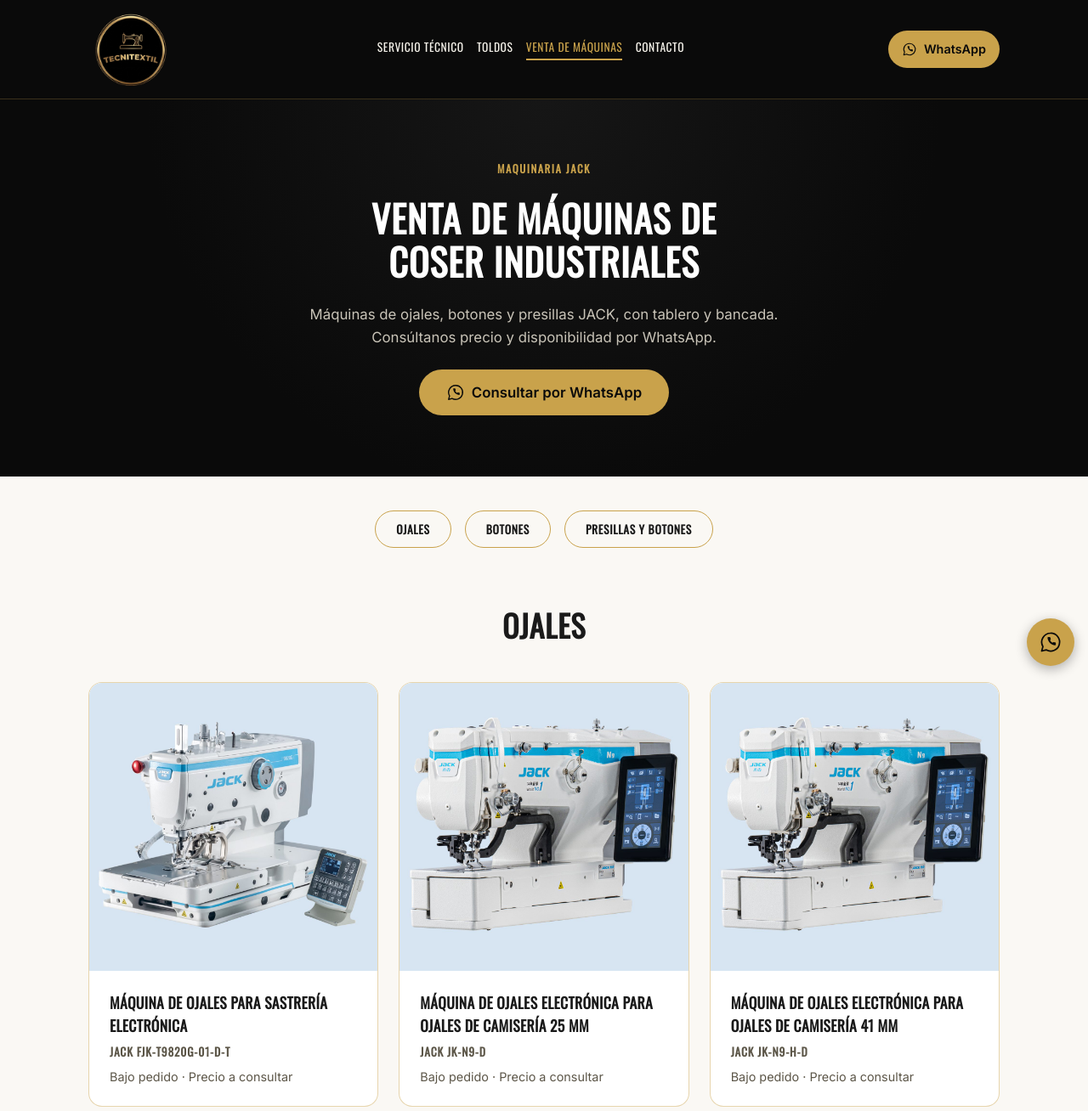
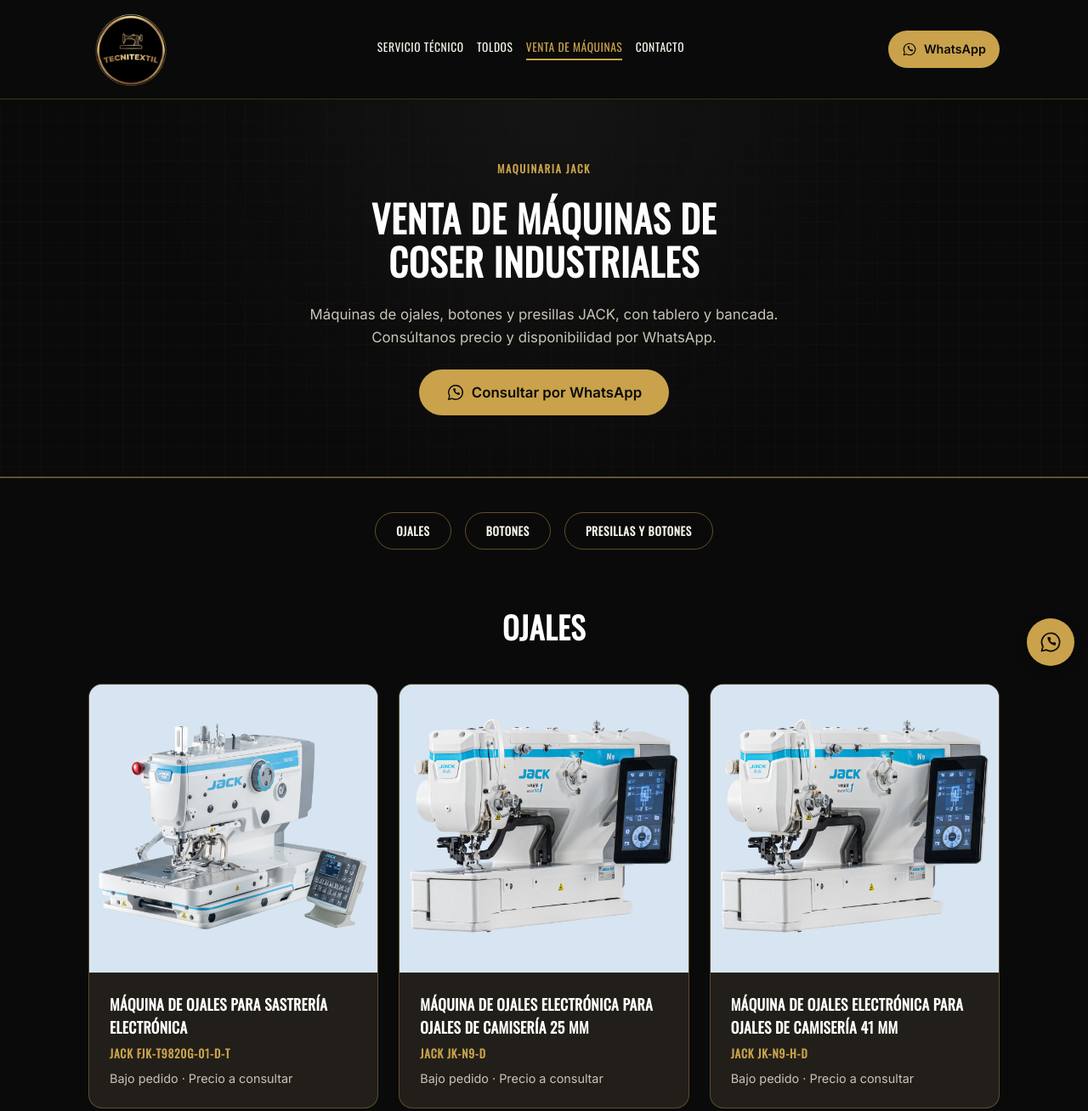
Before and after one commit to SMarinC/Tecnitextil, an Astro site: page /maquinas in a window 1280 px wide. Shown: the top 1308 px of the page at 85% size. Built offline with nearby package versions, Linux system fonts and the light colour scheme; Astro itself is replaced by a stand-in of ours; a web font is replaced by a local one.

Commit message:
style: dark workshop backgrounds across the site, gold grid on every page header and a product showcase for machine photos

```diff
--- a/src/components/Hero/Hero.module.css
+++ b/src/components/Hero/Hero.module.css
@@ -1,5 +1,15 @@
 .hero {
-  background: radial-gradient(circle at 50% 0%, var(--color-black-soft) 0%, var(--color-black) 60%);
+  /* Gold grid signature: the radial gradient sits on top of the grid texture, both
+     on the black base. Three layers means three background-size entries below. */
+  background:
+    radial-gradient(
+      circle at 50% 0%,
+      color-mix(in srgb, var(--color-black-soft) 85%, transparent) 0%,
+      color-mix(in srgb, var(--color-black) 60%, transparent) 60%
+    ),
+    var(--texture-grid), var(--color-black);
+  background-size: auto, var(--texture-grid-size), var(--texture-grid-size);
+  border-bottom: 2px solid color-mix(in srgb, var(--color-gold) 45%, transparent);
   color: var(--color-text-on-dark);
   padding: clamp(3rem, 8vw, 6rem) var(--space-md);
 }
--- a/src/components/MachineCard/MachineCard.module.css
+++ b/src/components/MachineCard/MachineCard.module.css
@@ -2,8 +2,8 @@
   position: relative;
   display: flex;
   flex-direction: column;
-  background: var(--color-white);
-  border: 1px solid color-mix(in srgb, var(--color-gold) 45%, transparent);
+  background: var(--color-black-elevated);
+  border: 1px solid color-mix(in srgb, var(--color-gold) 35%, transparent);
   border-radius: var(--radius-md);
   overflow: hidden;
 }
@@ -17,7 +17,8 @@
   height: auto;
   aspect-ratio: 1;
   object-fit: contain;
-  background: var(--color-white);
+  /* Matches the JACK photos' own baked-in background so the edge disappears. */
+  background: var(--color-showcase);
 }
 
 .body {
@@ -29,6 +30,7 @@
 
 .title {
   font-size: 1.1rem;
+  color: var(--color-white);
 }
 
 .link {
@@ -49,10 +51,10 @@
   text-transform: uppercase;
   letter-spacing: 0.06em;
   font-size: 0.85rem;
-  color: var(--color-text-secondary);
+  color: var(--color-gold);
 }
 
 .meta {
   font-size: 0.9rem;
-  color: var(--color-text-secondary);
+  color: var(--color-text-on-dark-secondary);
 }
--- a/src/components/MachineDetail/MachineDetail.module.css
+++ b/src/components/MachineDetail/MachineDetail.module.css
@@ -1,5 +1,6 @@
 .detail {
-  background: var(--color-cream);
+  background: var(--color-black);
+  color: var(--color-text-on-dark);
 }
 
 .inner {
@@ -20,12 +21,26 @@
   margin: 0;
   padding: 0;
   font-size: 0.9rem;
-  color: var(--color-text-secondary);
+  /* The current page (plain text, no link) reads at this secondary tone. */
+  color: var(--color-text-on-dark-secondary);
 }
 
 .crumbs li + li::before {
   content: '›';
   margin: 0 var(--space-xs);
+}
+
+.crumbs a {
+  color: var(--color-gold-light);
+}
+
+.crumbs a:hover {
+  color: var(--color-gold);
+}
+
+.crumbs a:focus-visible {
+  outline: 2px solid var(--color-gold);
+  outline-offset: 2px;
 }
 
 .layout {
@@ -64,6 +79,7 @@
   font-size: clamp(1.75rem, 5vw, 2.75rem);
   line-height: 1.15;
   text-wrap: balance;
+  color: var(--color-white);
 }
 
 .model {
@@ -71,7 +87,7 @@
   font-weight: 600;
   text-transform: uppercase;
   letter-spacing: 0.06em;
-  color: var(--color-text-secondary);
+  color: var(--color-gold);
 }
 
 .facts {
@@ -88,6 +104,7 @@
 
 .facts dt {
   font-weight: 700;
+  color: var(--color-white);
 }
 
 .facts dt::after {
@@ -96,14 +113,17 @@
 
 .facts dd {
   margin: 0;
+  color: var(--color-text-on-dark);
 }
 
 .includes {
-  color: var(--color-text-secondary);
+  color: var(--color-text-on-dark-secondary);
 }
 
 .description {
-  max-width: 70ch;
+  max-width: 65ch;
+  font-size: 1rem;
+  line-height: 1.6;
   margin-bottom: var(--space-xl);
 }
 
@@ -118,6 +138,7 @@
 .heading {
   font-size: calc(var(--font-size-section-title) * 0.8);
   margin-bottom: var(--space-md);
+  color: var(--color-white);
 }
 
 .specs {
@@ -134,16 +155,23 @@
 .spec dt {
   width: 40%;
   font-weight: 600;
+  color: var(--color-white);
 }
 
 .spec dd {
   margin: 0;
+  color: var(--color-text-on-dark);
 }
 
 .notes {
   display: grid;
   grid-template-columns: 1fr;
   gap: var(--space-lg);
+  /* "Qué incluye" and "Garantía" read as one panel, one tone lighter than the
+     page background. */
+  background: var(--color-black-soft);
+  padding: var(--space-md);
+  border-radius: var(--radius-md);
 }
 
 @media (min-width: 768px) {
--- a/src/components/MachineGroups/MachineGroups.module.css
+++ b/src/components/MachineGroups/MachineGroups.module.css
@@ -1,5 +1,9 @@
 .catalog {
-  background: var(--color-cream);
+  background: var(--color-black);
+  /* Clips the alternating band's 100vw bleed (below) to this element's own
+     width, so it never adds horizontal scroll to the page (100vw includes the
+     scrollbar's width in some browsers, which would otherwise overflow). */
+  overflow-x: hidden;
 }
 
 .jumpNav {
@@ -15,9 +19,9 @@
   align-items: center;
   min-height: 44px;
   padding: 0 var(--space-md);
-  border: 1px solid var(--color-gold);
+  border: 1px solid color-mix(in srgb, var(--color-gold) 45%, transparent);
   border-radius: var(--radius-full);
-  color: var(--color-text-primary);
+  color: var(--color-text-on-dark);
   text-decoration: none;
   font-family: var(--font-heading);
   font-weight: 600;
@@ -26,12 +30,40 @@
   font-size: 0.85rem;
 }
 
-.jumpLink:hover {
+.jumpLink:hover,
+.jumpLink:focus-visible {
+  border-color: var(--color-gold);
   background: var(--color-gold);
+  color: var(--color-black);
+}
+
+.jumpLink:focus-visible {
+  outline: 2px solid var(--color-gold-light);
+  outline-offset: 2px;
 }
 
 .group {
   composes: container from '../../styles/container.module.css';
+  /* Full-bleed alternating band: the container above caps the width and centers
+     it, so a background on .group itself would not reach the viewport edges.
+     A pseudo-element sized to 100vw and re-centered gives the band edge-to-edge
+     without adding a wrapper element in the markup. z-index: 0 makes .group its
+     own stacking context, so the pseudo-element's negative z-index stays local
+     and does not sink below .catalog's own background. */
+  position: relative;
+  z-index: 0;
+}
+
+.group:nth-of-type(even)::before {
+  content: '';
+  position: absolute;
+  top: 0;
+  bottom: 0;
+  left: 50%;
+  width: 100vw;
+  transform: translateX(-50%);
+  background: var(--color-black-soft);
+  z-index: -1;
 }
 
 .heading {
@@ -39,6 +71,7 @@
   text-align: center;
   margin-bottom: var(--space-lg);
   text-wrap: balance;
+  color: var(--color-white);
 }
 
 .list {
--- a/src/components/PageHero/PageHero.module.css
+++ b/src/components/PageHero/PageHero.module.css
@@ -1,5 +1,15 @@
 .hero {
-  background: radial-gradient(circle at 50% 0%, var(--color-black-soft) 0%, var(--color-black) 60%);
+  /* Gold grid signature: the radial gradient sits on top of the grid texture, both
+     on the black base. Three image layers means three background-size entries below. */
+  background:
+    radial-gradient(
+      circle at 50% 0%,
+      color-mix(in srgb, var(--color-black-soft) 85%, transparent) 0%,
+      color-mix(in srgb, var(--color-black) 60%, transparent) 60%
+    ),
+    var(--texture-grid), var(--color-black);
+  background-size: auto, var(--texture-grid-size), var(--texture-grid-size);
+  border-bottom: 2px solid color-mix(in srgb, var(--color-gold) 45%, transparent);
   color: var(--color-text-on-dark);
   padding: clamp(2.5rem, 6vw, 4.5rem) var(--space-md);
 }
--- a/src/components/SectionCards/SectionCards.module.css
+++ b/src/components/SectionCards/SectionCards.module.css
@@ -1,6 +1,6 @@
 .section {
-  background: var(--color-cream);
-  color: var(--color-text-primary);
+  background: var(--color-black-soft);
+  color: var(--color-white);
 }
 
 .inner {
@@ -28,8 +28,8 @@
   flex-direction: column;
   gap: var(--space-sm);
   padding: var(--space-lg) var(--space-md);
-  background: var(--color-white);
-  border: 1px solid color-mix(in srgb, var(--color-gold) 45%, transparent);
+  background: var(--color-black-elevated);
+  border: 1px solid color-mix(in srgb, var(--color-gold) 35%, transparent);
   border-radius: var(--radius-md);
 }
 
@@ -39,6 +39,7 @@
 
 .cardTitle {
   font-size: 1.35rem;
+  color: var(--color-white);
 }
 
 .cardLink {
@@ -55,7 +56,7 @@
 }
 
 .cardDescription {
-  color: var(--color-text-secondary);
+  color: var(--color-text-on-dark-secondary);
 }
 
 .more {
@@ -65,6 +66,7 @@
   text-transform: uppercase;
   letter-spacing: 0.08em;
   font-size: 0.85rem;
+  color: var(--color-gold);
 }
 
 .more::after {
--- a/src/styles/global.css
+++ b/src/styles/global.css
@@ -15,7 +15,9 @@ body {
   margin: 0;
   font-family: var(--font-body);
   color: var(--color-text-primary);
-  background: var(--color-cream);
+  /* Dark workshop: black behind every page, so there is no light strip when
+     scrolling past content edges or on the overscroll bounce. */
+  background: var(--color-black);
   line-height: 1.5;
   -webkit-font-smoothing: antialiased;
   /* Long words wrap instead of forcing horizontal scroll when the user enlarges
--- a/src/styles/tokens.css
+++ b/src/styles/tokens.css
@@ -11,6 +11,20 @@
   --color-text-secondary: #5c5648;
   --color-text-on-dark: #f5f2ea;
   --color-text-on-dark-secondary: #c9c4b8;
+
+  /* Product photos (JACK) ship on this exact light blue: panels behind them use it so
+     the photo edge disappears. */
+  --color-showcase: #d7e5f2;
+
+  /* Signature gold grid, used behind page headers. */
+  --texture-grid:
+    linear-gradient(color-mix(in srgb, var(--color-gold) 7%, transparent) 1px, transparent 1px),
+    linear-gradient(
+      90deg,
+      color-mix(in srgb, var(--color-gold) 7%, transparent) 1px,
+      transparent 1px
+    );
+  --texture-grid-size: 24px 24px;
 
   --font-heading: 'Oswald', 'Arial Narrow', sans-serif;
   --font-body: 'Inter', system-ui, -apple-system, sans-serif;
```
Also changed, not shown: src/components/AwningMachines/AwningMachines.module.css (+2 -8 lines), src/components/MachineGallery/MachineGallery.module.css (+17 -8 lines).
